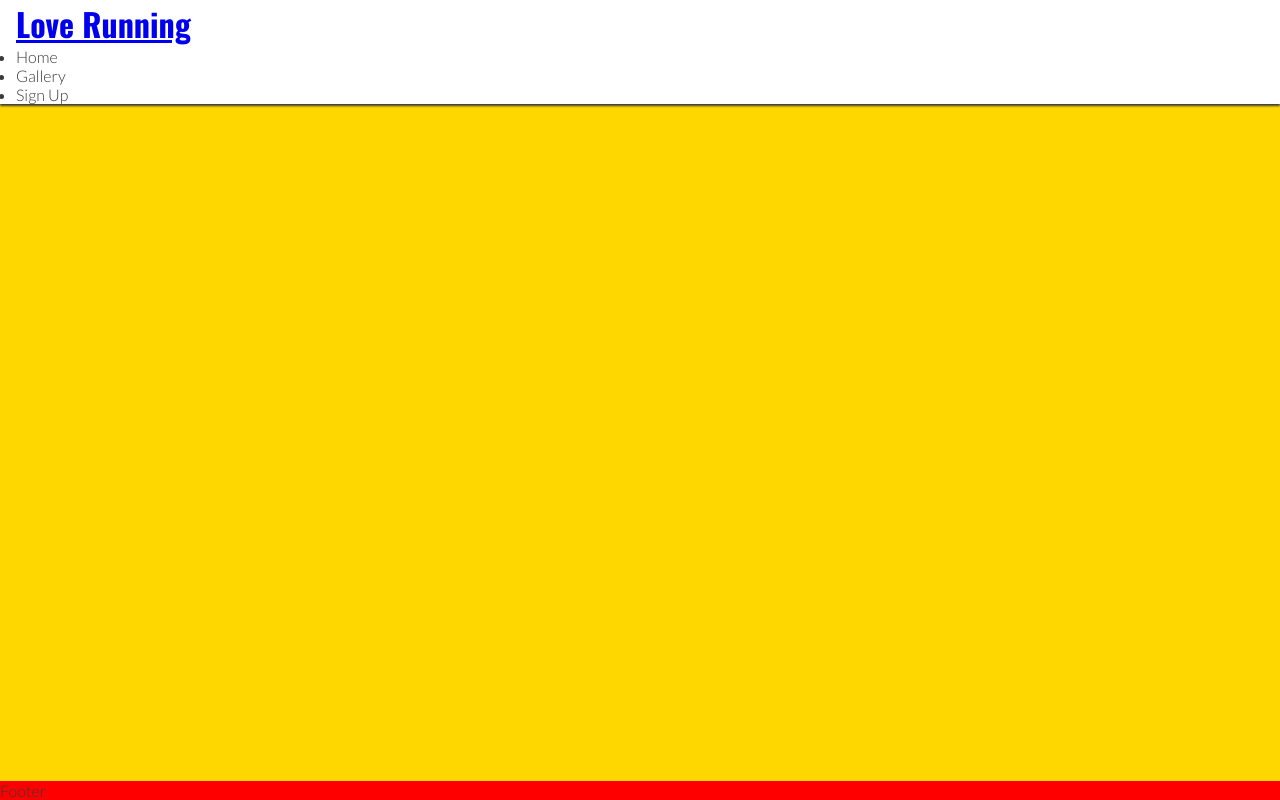
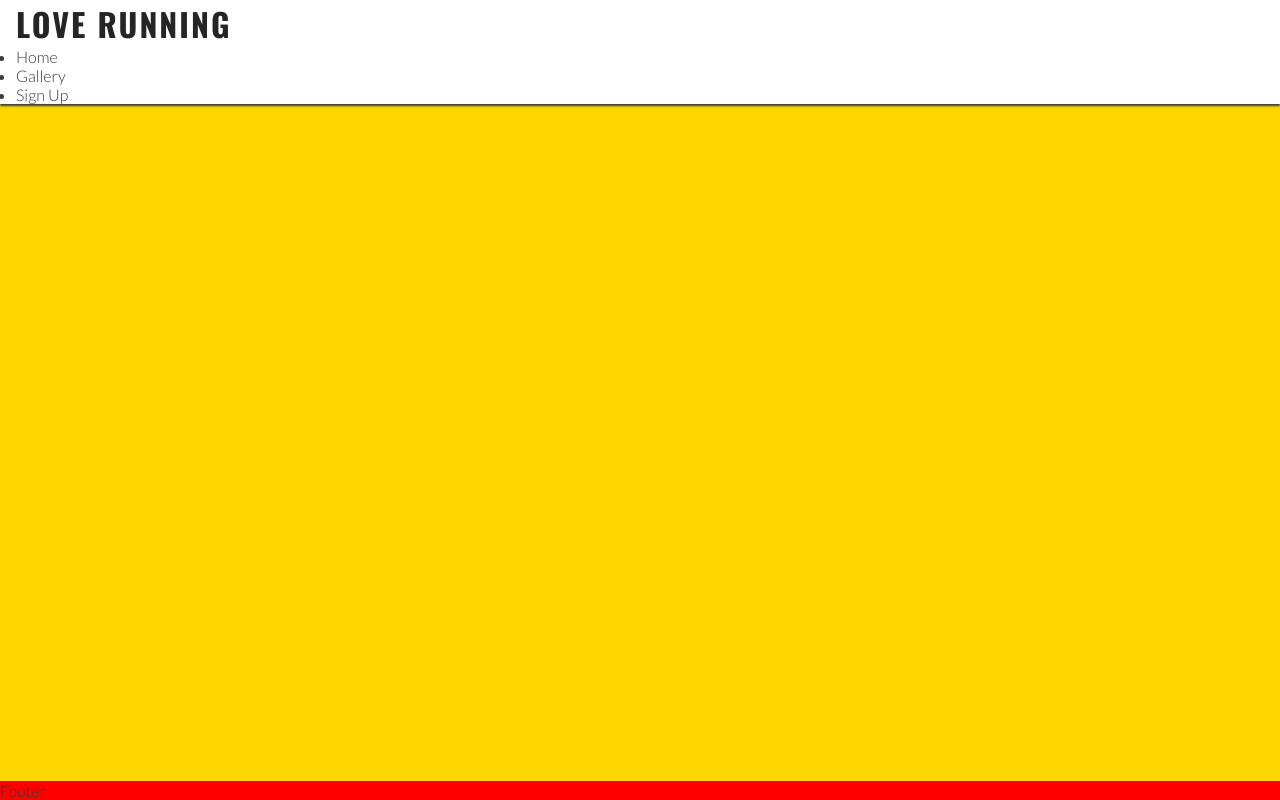
Before and after one commit to joemellis/LoveRuinning, a plain HTML site: page index.html in a window 1280 px wide. Drawn offline with nearby package versions, Linux system fonts and the light colour scheme.

Commit message:
h1 to uppercase change color to dark grey

```diff
--- a/assets/css/style.css
+++ b/assets/css/style.css
@@ -30,9 +30,21 @@ header {
     box-shadow:0 2px  2px #3a3a3a
 }
 
+/*----header anchor element----*/
+header a{
+text-decoration:none;
+color:inherit;
+}
+
+
+/*----h1 element----*/
 h1{
     font-family: "Oswald", sans-serif;
+    text-transform:uppercase;
+    letter-spacing:2px;
+    color:#252525;
 }
+
 /*----main element----*/
 main {
 background-color: gold;
```
